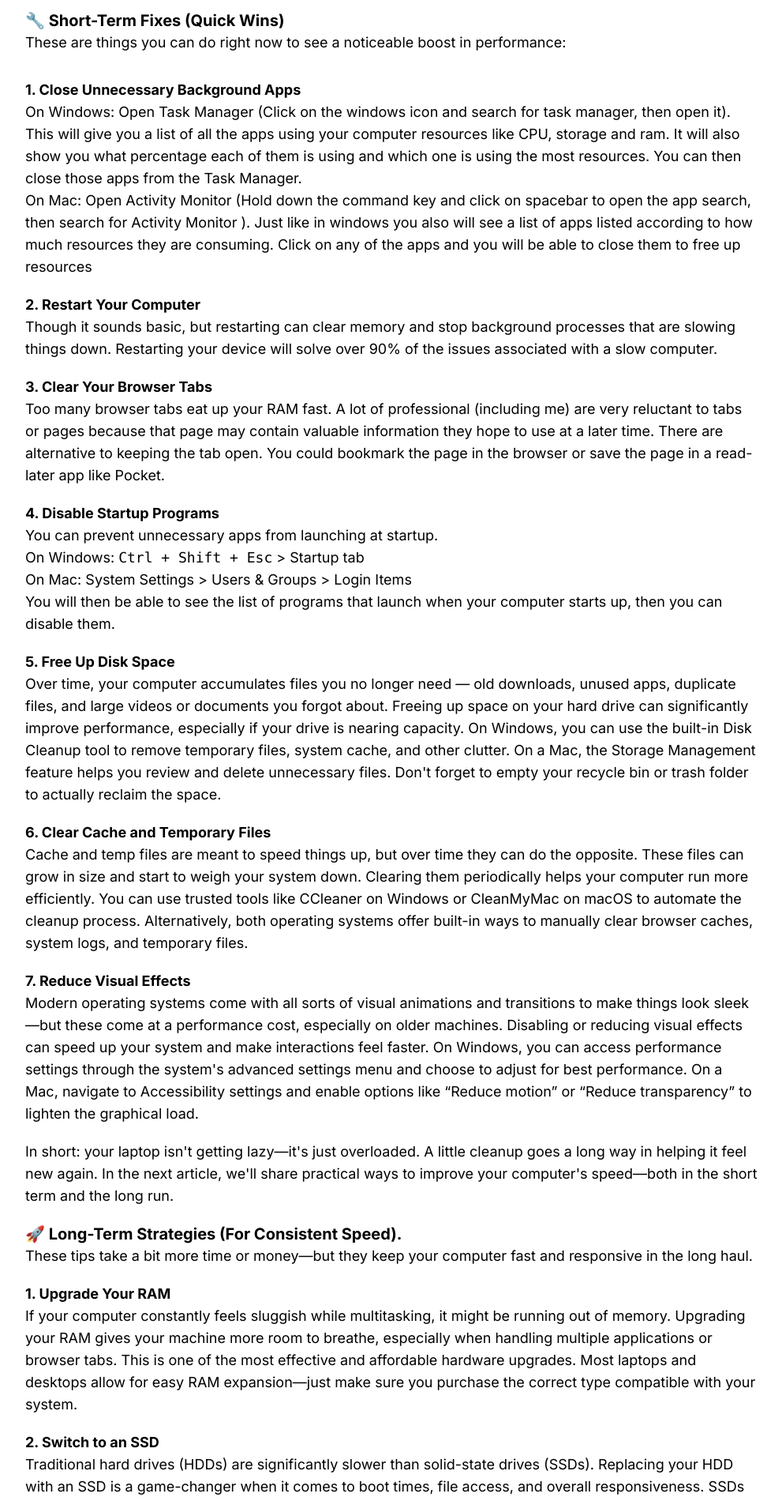
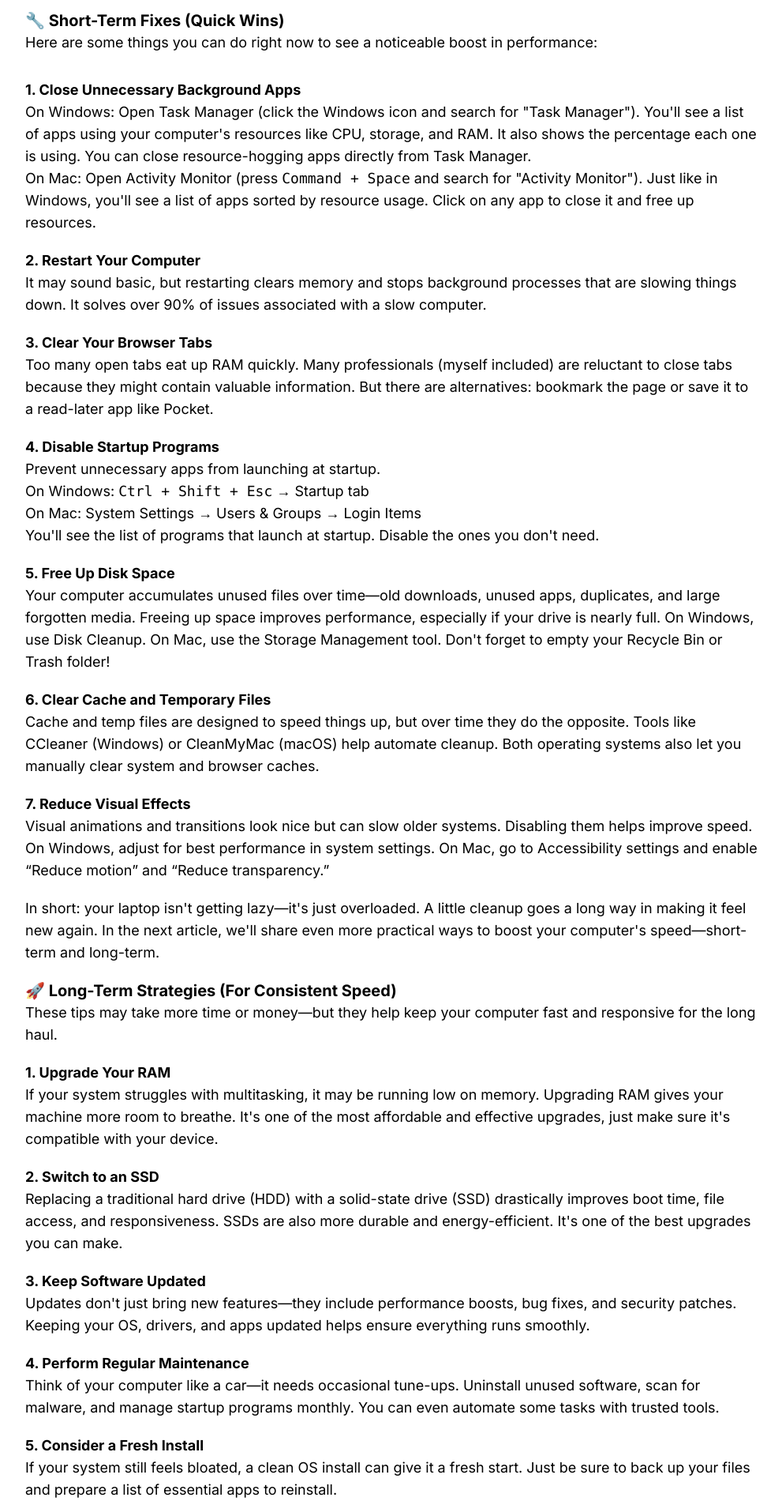
Before and after one commit to gurudanito001/IBSMART-INNOVATION, a Next.js app: page /blog/how-to-make-your-laptop-faster in a window 1280 px wide. Shown: the part 820-2720 px from the top of the page at 79% size, without its empty margins (144-1135 px from the left). Built offline with nearby package versions, Linux system fonts and the light colour scheme.

Commit message:
new article and analytics integration

```diff
--- a/src/app/(publicPages)/blog/how-to-make-your-laptop-faster/page.tsx
+++ b/src/app/(publicPages)/blog/how-to-make-your-laptop-faster/page.tsx
@@ -1,7 +1,6 @@
 import { Metadata } from "next";
 import NavBar from "../../navbar";
 import Footer from "../../footer";
-//import useAnalytics from '@/app/hooks/useAnalytics'
 
 export const metadata: Metadata = {
   title: "How to Make Your Computer Faster: Quick Fixes and Long-Term Solutions",
@@ -26,117 +25,106 @@ export const metadata: Metadata = {
   },
 };
 
-
 export default function Page() {
-  //useAnalytics();
   return (
     <main className="bg-white text-black flex flex-col">
       <NavBar />
-      <article className=" w-full max-w-screen-lg px-5 md:px-12 mx-auto my-14 text-lg">
-        <h1 className="font-semibold text-2xl md:text-4xl mb-5">How to Make Your Computer Faster: Quick Fixes and Long-Term Solutions</h1>
-        <div className="hidden sm:block h-[500px] w-full border bg-[url('/images/fast-laptop-happy-children.jpg')] bg-no-repeat bg-cover bg-center">
-        </div>
-        <div className="sm:hidden h-80 w-auto bg-[url('/images/fast-laptop-happy-children.jpg')] bg-no-repeat bg-cover bg-center">
-        </div>
+      <article className="w-full max-w-screen-lg px-5 md:px-12 mx-auto my-14 text-lg">
+        <h1 className="font-semibold text-2xl md:text-4xl mb-5">
+          How to Make Your Computer Faster: Quick Fixes and Long-Term Solutions
+        </h1>
+        <div className="hidden sm:block h-[500px] w-full border bg-[url('/images/fast-laptop-happy-children.jpg')] bg-no-repeat bg-cover bg-center" />
+        <div className="sm:hidden h-80 w-auto bg-[url('/images/fast-laptop-happy-children.jpg')] bg-no-repeat bg-cover bg-center" />
+
         <p className="mt-8 font-light">
           If your laptop or desktop has started to feel sluggish, you&apos;re not alone. In our last post, we broke down why computers slow down over time. Now, let&apos;s talk about how to speed things back up.
         </p>
 
         <h3 className="text-xl font-bold mt-5">🔧 Short-Term Fixes (Quick Wins)</h3>
-        <p>These are things you can do right now to see a noticeable boost in performance:</p>
+        <p>Here are some things you can do right now to see a noticeable boost in performance:</p>
 
         <section className="mt-8">
-          <strong>1. Close Unnecessary Background Apps</strong> <br/>
+          <strong>1. Close Unnecessary Background Apps</strong> <br />
 
-          <p><span>On Windows:</span> Open Task Manager (Click on the windows icon and search for task manager, then open it). This will give you a list of all the apps using your computer resources like CPU, storage and ram. It will also show you what percentage each of them is using and which one is using the most resources. You can then close those apps from the Task Manager.</p>
+          <p><span>On Windows:</span> Open Task Manager (click the Windows icon and search for &quot;Task Manager&quot;). You&apos;ll see a list of apps using your computer&apos;s resources like CPU, storage, and RAM. It also shows the percentage each one is using. You can close resource-hogging apps directly from Task Manager.</p>
 
-          <p><span>On Mac:</span> Open Activity Monitor (Hold down the command key and click on spacebar to open the app search, then search for Activity Monitor ). Just like in windows you also will see a list of apps listed according to how much resources they are consuming. Click on any of the apps and you will be able to close them to free up resources</p>
+          <p><span>On Mac:</span> Open Activity Monitor (press <code>Command + Space</code> and search for &quot;Activity Monitor&quot;). Just like in Windows, you&apos;ll see a list of apps sorted by resource usage. Click on any app to close it and free up resources.</p>
         </section>
 
         <p className="mt-5">
-          <strong>2. Restart Your Computer</strong> <br/>
-          Though it sounds basic, but restarting can clear memory and stop background processes that are slowing things down. Restarting your device will solve over 90% of the issues associated with a slow computer.
+          <strong>2. Restart Your Computer</strong> <br />
+          It may sound basic, but restarting clears memory and stops background processes that are slowing things down. It solves over 90% of issues associated with a slow computer.
         </p>
 
         <p className="mt-5">
-          <strong>3. Clear Your Browser Tabs</strong> <br/>
-          Too many browser tabs eat up your RAM fast. A lot of professional (including me) are very reluctant to tabs or pages because that page may contain valuable information they hope to use at a later time. There are alternative to keeping the tab open. You could bookmark the page in the browser or save the page in a read-later app like Pocket.
+          <strong>3. Clear Your Browser Tabs</strong> <br />
+          Too many open tabs eat up RAM quickly. Many professionals (myself included) are reluctant to close tabs because they might contain valuable information. But there are alternatives: bookmark the page or save it to a read-later app like Pocket.
         </p>
 
+        <section className="mt-5">
+          <strong>4. Disable Startup Programs</strong> <br />
+          Prevent unnecessary apps from launching at startup.
 
-        <section className="mt-5">
-          <strong>4. Disable Startup Programs </strong> <br/>
-            You can prevent unnecessary apps from launching at startup.
+          <p><span>On Windows:</span> <code>Ctrl + Shift + Esc</code> → Startup tab</p>
+          <p><span>On Mac:</span> System Settings → Users & Groups → Login Items</p>
 
-            <p><span>On Windows:</span> <code>Ctrl + Shift + Esc</code> &gt; Startup tab</p>
-
-            <p><span>On Mac:</span> System Settings &gt; Users & Groups &gt; Login Items</p>
-            You will then be able to see the list of programs that launch when your computer starts up, then you can disable them.
+          You&apos;ll see the list of programs that launch at startup. Disable the ones you don&apos;t need.
         </section>
 
         <p className="mt-5">
-          <strong>5. Free Up Disk Space</strong> <br/>
-          Over time, your computer accumulates files you no longer need — old downloads, unused apps, duplicate files, and large videos or documents you forgot about. Freeing up space on your hard drive can significantly improve performance, especially if your drive is nearing capacity. On Windows, you can use the built-in Disk Cleanup tool to remove temporary files, system cache, and other clutter. On a Mac, the Storage Management feature helps you review and delete unnecessary files. Don&apos;t forget to empty your recycle bin or trash folder to actually reclaim the space.
+          <strong>5. Free Up Disk Space</strong> <br />
+          Your computer accumulates unused files over time—old downloads, unused apps, duplicates, and large forgotten media. Freeing up space improves performance, especially if your drive is nearly full. On Windows, use Disk Cleanup. On Mac, use the Storage Management tool. Don&apos;t forget to empty your Recycle Bin or Trash folder!
         </p>
 
         <p className="mt-5">
-          <strong>6. Clear Cache and Temporary Files</strong> <br/>
-          Cache and temp files are meant to speed things up, but over time they can do the opposite. These files can grow in size and start to weigh your system down. Clearing them periodically helps your computer run more efficiently. You can use trusted tools like CCleaner on Windows or CleanMyMac on macOS to automate the cleanup process. Alternatively, both operating systems offer built-in ways to manually clear browser caches, system logs, and temporary files.
+          <strong>6. Clear Cache and Temporary Files</strong> <br />
+          Cache and temp files are designed to speed things up, but over time they do the opposite. Tools like CCleaner (Windows) or CleanMyMac (macOS) help automate cleanup. Both operating systems also let you manually clear system and browser caches.
         </p>
 
         <p className="mt-5">
-          <strong>7. Reduce Visual Effects</strong> <br/>
-          Modern operating systems come with all sorts of visual animations and transitions to make things look sleek—but these come at a performance cost, especially on older machines. Disabling or reducing visual effects can speed up your system and make interactions feel faster. On Windows, you can access performance settings through the system&apos;s advanced settings menu and choose to adjust for best performance. On a Mac, navigate to Accessibility settings and enable options like “Reduce motion” or “Reduce transparency” to lighten the graphical load.
-        </p>
-
-
-
-        <p className="mt-5">
-          In short: your laptop isn&apos;t getting lazy—it&apos;s just overloaded. A little cleanup goes a long way in helping it feel new again.
-
-          In the next article, we&apos;ll share practical ways to improve your computer&apos;s speed—both in the short term and the long run.
-        </p>
-
-
-        <h3 className="text-xl font-bold mt-5">🚀 Long-Term Strategies (For Consistent Speed).</h3>
-        <p>These tips take a bit more time or money—but they keep your computer fast and responsive in the long haul.</p>
-
-
-        <p className="mt-5">
-          <strong>1. Upgrade Your RAM</strong> <br/>
-          If your computer constantly feels sluggish while multitasking, it might be running out of memory. Upgrading your RAM gives your machine more room to breathe, especially when handling multiple applications or browser tabs. This is one of the most effective and affordable hardware upgrades. Most laptops and desktops allow for easy RAM expansion—just make sure you purchase the correct type compatible with your system.
-        </p>
-
-
-        <p className="mt-5">
-          <strong>2. Switch to an SSD</strong> <br/>
-          Traditional hard drives (HDDs) are significantly slower than solid-state drives (SSDs). Replacing your HDD with an SSD is a game-changer when it comes to boot times, file access, and overall responsiveness. SSDs have no moving parts, which also means they&apos;re more durable and energy-efficient. Many users report their old computers feeling brand new after making the switch. Whether you&apos;re upgrading an old machine or buying a new one, always opt for an SSD when possible.
+          <strong>7. Reduce Visual Effects</strong> <br />
+          Visual animations and transitions look nice but can slow older systems. Disabling them helps improve speed. On Windows, adjust for best performance in system settings. On Mac, go to Accessibility settings and enable “Reduce motion” and “Reduce transparency.”
         </p>
 
         <p className="mt-5">
-          <strong>3. Keep Software Updated </strong> <br/>
-          Software updates don&apos;t just bring new features—they also include performance enhancements, security patches, and bug fixes. Keeping your operating system, drivers, and applications up to date ensures everything runs smoothly and securely. Outdated software can slow your system down or cause unexpected errors. Set your OS to update automatically or check manually every few weeks to make sure you&apos;re not missing critical updates.
+          In short: your laptop isn&apos;t getting lazy—it&apos;s just overloaded. A little cleanup goes a long way in making it feel new again.
+          In the next article, we&apos;ll share even more practical ways to boost your computer&apos;s speed—short-term and long-term.
+        </p>
+
+        <h3 className="text-xl font-bold mt-5">🚀 Long-Term Strategies (For Consistent Speed)</h3>
+        <p>These tips may take more time or money—but they help keep your computer fast and responsive for the long haul.</p>
+
+        <p className="mt-5">
+          <strong>1. Upgrade Your RAM</strong> <br />
+          If your system struggles with multitasking, it may be running low on memory. Upgrading RAM gives your machine more room to breathe. It&apos;s one of the most affordable and effective upgrades, just make sure it&apos;s compatible with your device.
         </p>
 
         <p className="mt-5">
-          <strong>4. Perform Regular Maintenance</strong> <br/>
-          Think of your computer like a car — it needs occasional tune-ups. Regularly running disk checks, uninstalling unused software, scanning for malware, and managing startup programs will keep things running efficiently. You can set up a maintenance schedule once a month to cover these tasks. Automating some of these with trusted maintenance tools can also help take the guesswork out of it.
+          <strong>2. Switch to an SSD</strong> <br />
+          Replacing a traditional hard drive (HDD) with a solid-state drive (SSD) drastically improves boot time, file access, and responsiveness. SSDs are also more durable and energy-efficient. It&apos;s one of the best upgrades you can make.
         </p>
 
         <p className="mt-5">
-          <strong>5. Consider a Fresh Install</strong> <br/>
-          If all else fails and your system still feels bloated or unstable, performing a clean installation of your operating system can provide a fresh start. Over time, systems can accumulate junk files, conflicting settings, and broken registry entries. A fresh install clears all of that out and lets you start from scratch. Just remember to back up all your files before doing this, and make a list of essential apps to reinstall afterward.
+          <strong>3. Keep Software Updated</strong> <br />
+          Updates don&apos;t just bring new features—they include performance boosts, bug fixes, and security patches. Keeping your OS, drivers, and apps updated helps ensure everything runs smoothly.
         </p>
 
         <p className="mt-5">
-          <strong>Conclusion: Stay Proactive, Not Reactive</strong> <br/>
-          Improving your computer&apos;s speed isn&apos;t just about quick fixes—it&apos;s about building long-term habits that keep your system healthy. While short-term solutions offer instant relief, long-term strategies ensure your machine stays fast, stable, and productive for years to come. With regular maintenance, mindful upgrades, and a proactive approach, you can extend your computer&apos;s life and enjoy a smoother, more responsive digital experience every day.
+          <strong>4. Perform Regular Maintenance</strong> <br />
+          Think of your computer like a car—it needs occasional tune-ups. Uninstall unused software, scan for malware, and manage startup programs monthly. You can even automate some tasks with trusted tools.
         </p>
 
+        <p className="mt-5">
+          <strong>5. Consider a Fresh Install</strong> <br />
+          If your system still feels bloated, a clean OS install can give it a fresh start. Just be sure to back up your files and prepare a list of essential apps to reinstall.
+        </p>
 
+        <p className="mt-5">
+          <strong>Conclusion: Stay Proactive, Not Reactive</strong> <br />
+          Speeding up your computer isn&apos;t just about quick fixes—it&apos;s about forming long-term habits that keep your system healthy. With a proactive approach and regular maintenance, you&apos;ll enjoy a faster, smoother experience for years to come.
+        </p>
       </article>
-
       <Footer />
     </main>
-  )
+  );
 }
```
